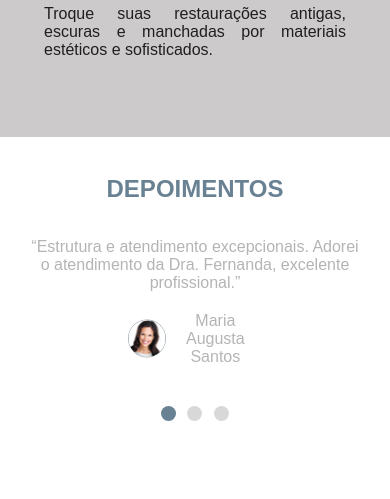
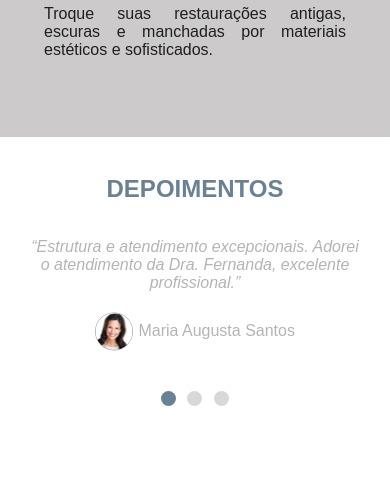
Before and after one commit to Carolbrandes/Site-Dentista-Fernanda-Slovinski, a PHP site: page / in a window 390 px wide. Shown: the part 4783-5282 px from the top of the page. After the commit the page ends 5189 px from the top, so only its background shows below. Run offline with PHP 8.4, Linux system fonts and the light colour scheme; some web fonts are replaced.

Commit message:
ajustes secao depositions

```diff
--- a/componentes/depositions/depositions.scss
+++ b/componentes/depositions/depositions.scss
@@ -18,6 +18,7 @@
                 quote{
                         display: block;
                         margin: 20px 0;
+                        font-style: italic;
                 }
 
         }
@@ -27,6 +28,10 @@
                 display: flex;
                 align-items: center;
                 justify-content: center;
+
+                @media screen and (max-width: 700px) {
+                        width: 80%;
+                }
 
 
                 span{
--- a/style/style.css
+++ b/style/style.css
@@ -239,12 +239,16 @@ p, ul {
     align-items: center; }
     .depositions__container quote {
       display: block;
-      margin: 20px 0; }
+      margin: 20px 0;
+      font-style: italic; }
   .depositions__author {
     width: 40%;
     display: flex;
     align-items: center;
     justify-content: center; }
+    @media screen and (max-width: 700px) {
+      .depositions__author {
+        width: 80%; } }
     .depositions__author span {
       display: inline-block;
       margin-left: 2%;
```
Also changed, not shown: 1 other file.
